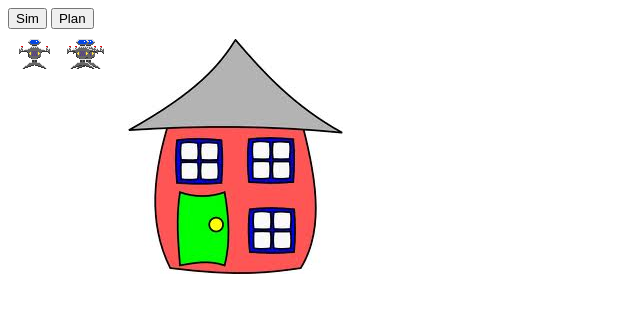
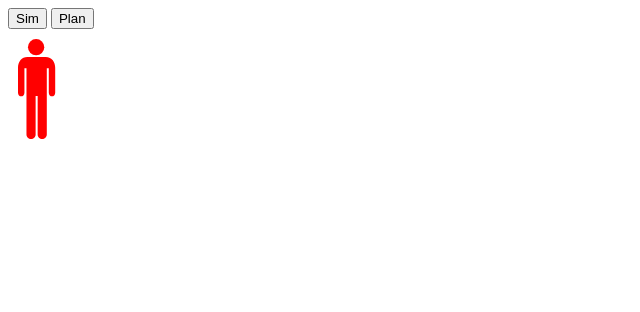
Before and after one commit to nolastan/Frat-house-tycoon, a plain HTML site: page html5/index.html in a window 1280 px wide. Both pictures are taken after a click on the button "Sim". Shown: the whole page, without its empty margins (0-640 px from the left). Drawn offline with Linux system fonts and the light colour scheme.

Commit message:
added person vector; reorganized objects in simulation

```diff
--- a/html5/index.html
+++ b/html5/index.html
@@ -3,6 +3,7 @@
 <html xmlns="http://www.w3.org/1999/xhtml">
     <head>
     	<script src="jquery-1.7.1.min.js"></script>
+    	<script src="sprites/person.js"></script>
     	<script src="simulation.js"></script>
         <meta http-equiv="Content-Type" content="text/html; charset=utf-8" />
         <title>New Web Project</title>
--- a/html5/simulation.js
+++ b/html5/simulation.js
@@ -7,7 +7,7 @@ $(document).ready(function(){
 
   // setup the canvas
   var CANVAS_WIDTH = 480;
-  var CANVAS_HEIGHT = 320;
+  var CANVAS_HEIGHT = 500;
   var canvasElement = $("<canvas width='" + CANVAS_WIDTH +
                         "' height='" + CANVAS_HEIGHT + "'></canvas>");
   var canvas = canvasElement.get(0).getContext("2d");
@@ -16,12 +16,34 @@ $(document).ready(function(){
   // game variables
   var partygoers = new Array();
   var timeInDay = 300;
+  var partygoerLife = 75;
 
-  // images
-  var partyGoerImg = new Image();
-  partyGoerImg.src = "sprites/player.png";
-  var houseImg = new Image();
-  houseImg.src = "sprites/imgres.jpg";
+  // objects
+  function Person(){
+  }
+  function House(){
+    var img = new Image();
+    img.src = "sprites/imgres.jpg";
+  }
+  Partygoer.prototype = new Person();
+  function Partygoer(){
+    this.draw = function(x, y){
+      drawPerson(canvas, x, y, 1, "blue")
+    }
+  }
+  Rushee.prototype = new Person();
+  function Rushee(){
+    this.name = "bob";
+    this.draw = function(x, y){
+      drawPerson(canvas, x, y, 1, "red")
+    }
+  }
+  Philanthropist.prototype = new Person();
+  function Philanthropist(){
+    this.draw = function(x, y){
+      drawPerson(canvas, x, y, 1, "green")
+    }
+  }
 
   // Simulate!
   function simulate(rep){
@@ -31,60 +53,29 @@ $(document).ready(function(){
     var intervalLength = timeInDay / rep;
     var interval = 0;
 
-    var FPS = 30;
-    setInterval(function() {
+    rushee = new Rushee();
+    rushee.draw(10,10);
 
-      if(interval > timeInDay){
-        stop();
-      }
 
-      // ---- Update ---- \\
-      if(interval % intervalLength == 0){
-        partygoers.push(partyGoer());
-      }
-      for(i = 0; i < partygoers.length; i++){
-        partygoers[i].x += i;
-      }
 
-      // ---- Draw ---- \\
-      canvas.clearRect(0, 0, CANVAS_WIDTH, CANVAS_HEIGHT);
-
-      // draw new frame
-      house.draw();
-      for(i = 0; i < partygoers.length; i++){
-        partygoers[i].draw();
-      }
-
-      interval++;
-
-    }, 1000/FPS);
+    // var FPS = 30;
+    // setInterval(function() {
+    //
+    //   if(interval > timeInDay){
+    //     stop();
+    //   }
+    //
+    //   // ---- Update ---- \\
+    //
+    //   // ---- Draw ---- \\
+    //   canvas.clearRect(0, 0, CANVAS_WIDTH, CANVAS_HEIGHT);
+    //
+    //   // draw new frame
+    //   drawPerson(canvas, 10, 10, 4)
+    //
+    //   interval++;
+    //
+    // }, 1000/FPS);
   }
 
-
-  // game objects
-  function partyGoer(I){
-    I = I || {}
-    I.sprite = partyGoerImg;
-    I.x = 10;
-    I.y = 10;
-    I.draw = function(){
-      canvas.drawImage(this.sprite, this.x, this.y);
-    }
-    return I;
-  }
-
-  var house = {
-    color: "#00A",
-    x: 120,
-    y: 10,
-    width: 32,
-    height: 32,
-    sprite: houseImg,
-    draw: function() {
-      canvas.fillStyle = this.color;
-      canvas.drawImage(this.sprite, this.x, this.y);
-    }
-  };
-
-
 });
--- /dev/null
+++ b/html5/sprites/person.js
@@ -0,0 +1,47 @@
+function drawPerson(ctx, x, y, scale, color) {
+ctx.save();
+  ctx.fillStyle = color;
+  ctx.scale(scale,scale);
+  ctx.translate(x,y);
+  ctx.save();
+
+  // head
+  ctx.beginPath();
+  ctx.arc(18.118,8.159,8.159,0,6.283185307179586,true);
+  ctx.closePath();
+  ctx.fill();
+  // ctx.stroke();
+  ctx.restore();
+  ctx.save();
+
+  // body
+  ctx.beginPath();
+  ctx.moveTo(8.472,95.426);
+  ctx.bezierCurveTo(8.472,97.95,10.52,100,13.046,100);
+  ctx.bezierCurveTo(15.575,100,17.622,97.95,17.622,95.426);
+  ctx.lineTo(17.626,57.052);
+  ctx.lineTo(19.663,57.052);
+  ctx.lineTo(19.65,95.426);
+  ctx.bezierCurveTo(19.65,97.95,21.698,100,24.2,100);
+  ctx.bezierCurveTo(26.7,100,28.8,97.95,28.8,95.426);
+  ctx.lineTo(28.8,29.268);
+  ctx.lineTo(30.8,29.268);
+  ctx.lineTo(30.8,53.65);
+  ctx.bezierCurveTo(30.8,58.553,37.221,58.553,37.21,53.65);
+  ctx.lineTo(37.2,28.748);
+  ctx.bezierCurveTo(37.2,23.33,34.02,18.02,27.7,18.02);
+  ctx.lineTo(9.396,18.012);
+  ctx.bezierCurveTo(3.619,18.012,0,22.722,0,28.599);
+  ctx.lineTo(0,53.649);
+  ctx.bezierCurveTo(0,58.518,6.433,58.518,6.433,53.649);
+  ctx.lineTo(6.433,29.27);
+  ctx.lineTo(8.481,29.27);
+  ctx.lineTo(8.472,95.426);
+  ctx.closePath();
+
+  ctx.fill();
+  // ctx.stroke();
+  ctx.restore();
+
+ctx.restore();
+};
```
